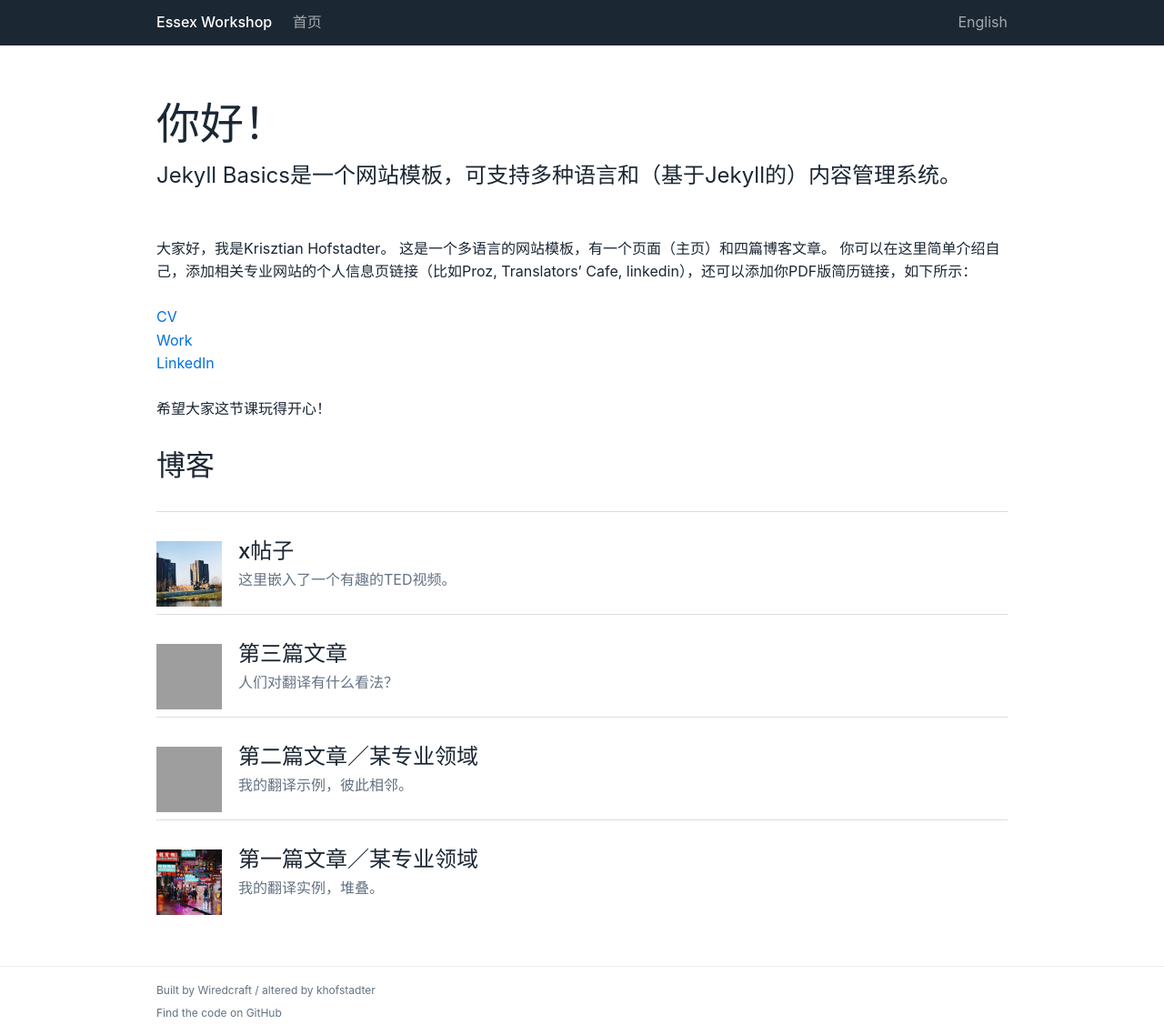
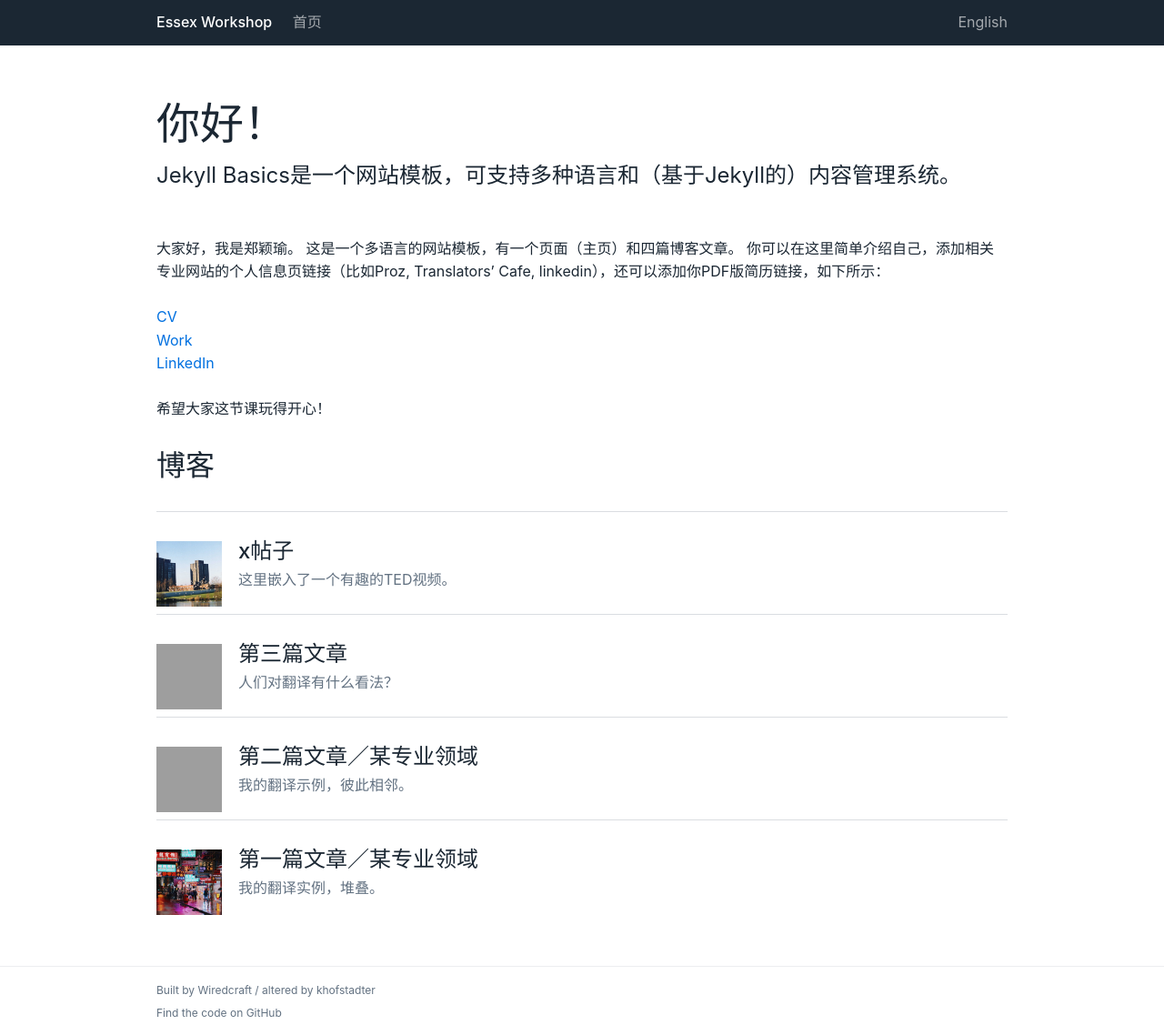
Before and after one commit to zhengyingyu55/1st, a Jekyll site: the page built from zh/index.md, in a window 1280 px wide. Shown: the whole page at 91% size. Built offline with Jekyll 4.4.1, drawn with Linux system fonts in a browser that asks for light colours.

Commit message:
Update index.md

```diff
--- a/zh/index.md
+++ b/zh/index.md
@@ -6,7 +6,7 @@ title: 你好！
 description: "Jekyll Basics是一个网站模板，可支持多种语言和（基于Jekyll的）内容管理系统。"
 ---
 
-大家好，我是Krisztian Hofstadter。 这是一个多语言的网站模板，有一个页面（主页）和四篇博客文章。 你可以在这里简单介绍自己，添加相关专业网站的个人信息页链接（比如Proz, Translators' Cafe, linkedin），还可以添加你PDF版简历链接，如下所示：
+大家好，我是郑颖瑜。 这是一个多语言的网站模板，有一个页面（主页）和四篇博客文章。 你可以在这里简单介绍自己，添加相关专业网站的个人信息页链接（比如Proz, Translators' Cafe, linkedin），还可以添加你PDF版简历链接，如下所示：
 
 [CV](https://khofstadter.info/assets/doc/K-Hofstader-CV-general-2019.pdf)
 [Work](https://www.anglia.ac.uk/people/krisztian-hofstadter)
```
